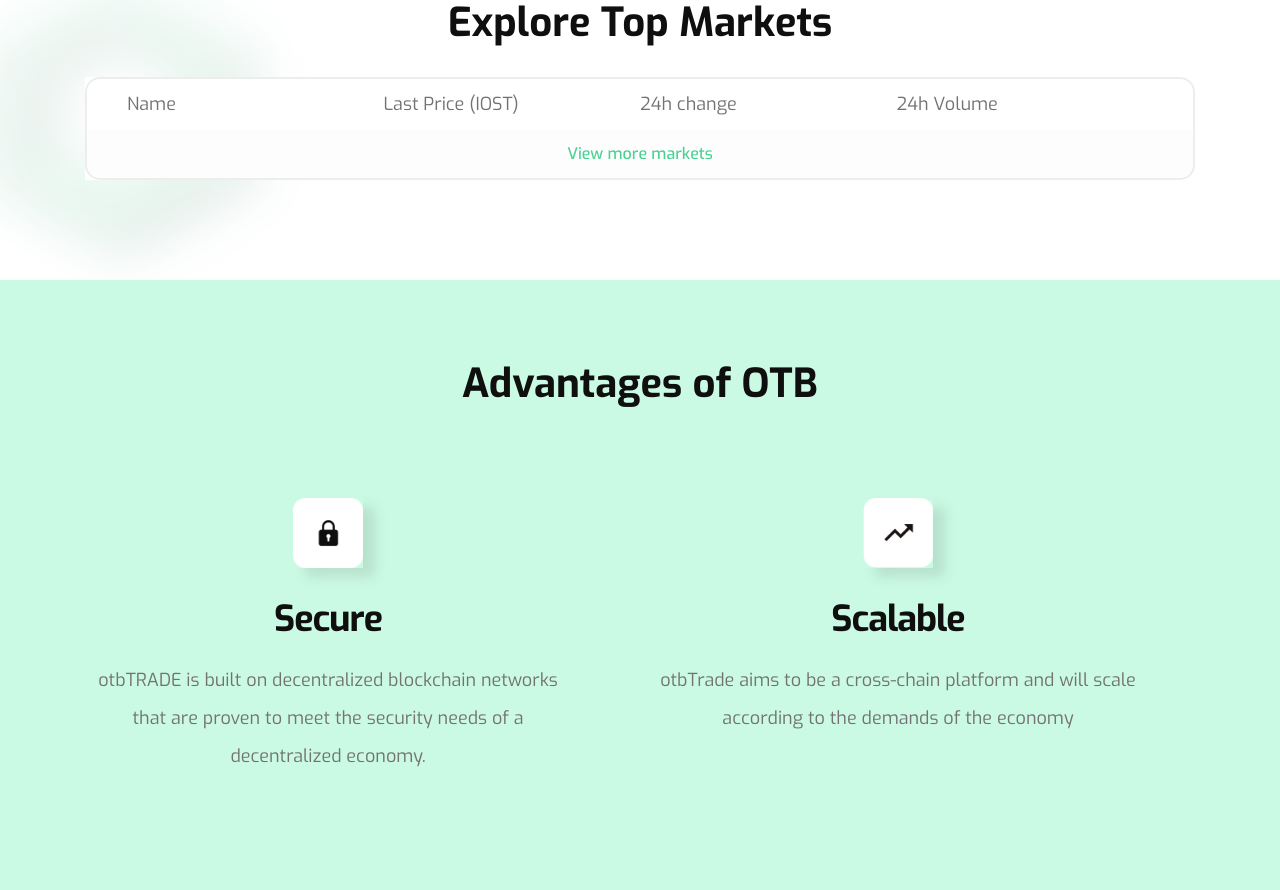
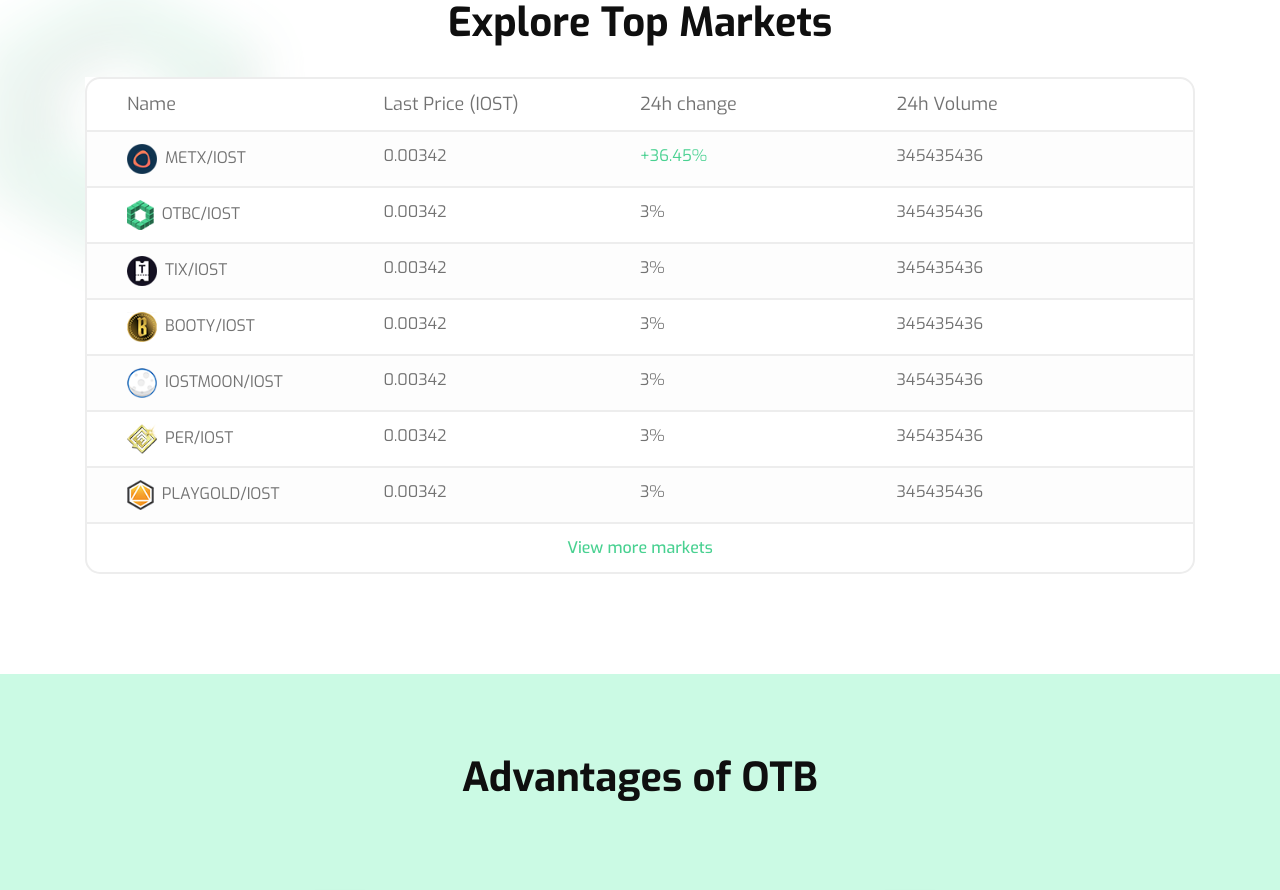
Before and after one commit to deazyyy/Otbapp, a React (Create React App) app: page / in a window 1280 px wide. Shown: the part 1260-2150 px from the top of the page. Built offline with nearby package versions, Linux system fonts and the light colour scheme.

Commit message:
frontend resp

```diff
--- a/src/components/landing/index.js
+++ b/src/components/landing/index.js
@@ -15,14 +15,20 @@
 import roadmap4 from '../../images/icons/r4.png';
 
 import vimerco from '../../images/vimerco.png';
-
+import mkt0 from '../../images/icons/mkt1.png';
+import mkt1 from '../../images/icons/mkt1.png';
+import mkt2 from '../../images/icons/mkt2.png';
+import mkt3 from '../../images/icons/mkt3.png';
+import mkt4 from '../../images/icons/mkt4.png';
+import mkt5 from '../../images/icons/mkt5.png';
+import mkt6 from '../../images/icons/mkt6.png';
+import mkt7 from '../../images/icons/mkt7.png';
 
 import wallet from '../../images/icons/wallet.png';
 import user from '../../images/icons/user.png';
 import trading from '../../images/icons/trading.png';
 
 import Footer from '../Footer';
-let newas =[];
 var counterstart =1, counterend =counterstart+6;
 class Landing extends React.Component {
     constructor(props) {
@@ -43,14 +49,18 @@
         {
             console.log('te')
             varrow = ( <div className="table-row">
-                <div><span><img src={require('../../images/icons/mkt'+1+'.png').default}></img>METX/IOST</span></div>
+                <div><span><img src={require('../../images/icons/mkt'+i % 6+'.png').default}></img>METX/IOST</span></div>
                 <div>0.00342</div>
                 <div className="green">+36.45%</div>
                 <div>345435436  </div>
             </div>);
-            newas.push(varrow)
-            this.setState({TopMarketsv:newas})
-            console.log(this.state.TopMarketsv)
+            this.setState(prevState => ({
+                TopMarketsv: [...prevState.TopMarketsv, varrow]
+              }))
+        //    this.state.TopMarketsv.push(varrow)
+        //     newas =this.state.TopMarketsv
+        //     this.setState({TopMarketsv:newas})
+            console.log(varrow)
         }
     }
     Loadmore()
@@ -60,8 +70,6 @@
         this.TopMarkets();
 
     }
-
-
     render() {
         return (
             <div>
@@ -92,7 +100,6 @@
                         <h4>Explore Top Markets</h4>
                         <div className="section-info">
                             <div className="table-outer">
-
                                 <div className="table-head">
                                     <div>Name</div>
                                     <div>Last Price (IOST)</div>
@@ -100,9 +107,49 @@
                                     <div>24h Volume</div>
                                 </div>
                                 <div className="table-body">
-
+                                    <div className="table-row">
+                                        <div><span><img src={mkt1}></img>METX/IOST</span></div>
+                                        <div>0.00342</div>
+                                        <div className="green">+36.45%</div>
+                                        <div>345435436  </div>
+                                    </div>
+                                    <div className="table-row">
+                                        <div><span><img src={mkt2}></img>OTBC/IOST</span></div>
+                                        <div>0.00342</div>
+                                        <div>3%</div>
+                                        <div>345435436  </div>
+                                    </div>
+                                    <div className="table-row">
+                                        <div><span><img src={mkt3}></img>TIX/IOST</span></div>
+                                        <div>0.00342</div>
+                                        <div>3%</div>
+                                        <div>345435436  </div>
+                                    </div>
+                                    <div className="table-row">
+                                        <div><span><img src={mkt4}></img>BOOTY/IOST</span></div>
+                                        <div>0.00342</div>
+                                        <div>3%</div>
+                                        <div>345435436  </div>
+                                    </div>
+                                    <div className="table-row">
+                                        <div><span><img src={mkt5}></img>IOSTMOON/IOST</span></div>
+                                        <div>0.00342</div>
+                                        <div>3%</div>
+                                        <div>345435436  </div>
+                                    </div>
+                                    <div className="table-row">
+                                        <div><span><img src={mkt6}></img>PER/IOST</span></div>
+                                        <div>0.00342</div>
+                                        <div>3%</div>
+                                        <div>345435436  </div>
+                                    </div>
+                                    <div className="table-row">
+                                        <div><span><img src={mkt7}></img>PLAYGOLD/IOST</span></div>
+                                        <div>0.00342</div>
+                                        <div>3%</div>
+                                        <div>345435436  </div>
+                                    </div>
                                     {this.state.TopMarketsv}
-
                                     <div className="table-row table-row-more" onClick={this.Loadmore}>
                                         View more markets
                                     </div>
```
Also changed, not shown: src/images/icons/mkt0.png (added).
